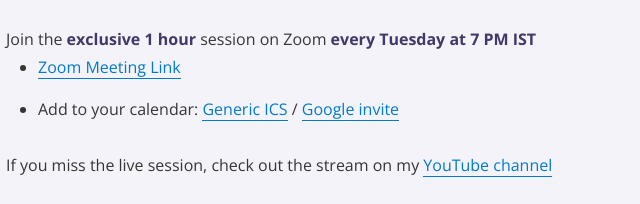
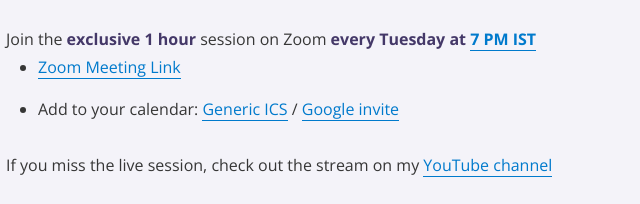
Before and after one commit to balavishnuvj/balavishnuvj-gatsby, a Gatsby site: page /ama in a window 1280 px wide. Shown: the part 364-568 px from the top of the page, 62-702 px from the left. Built offline with nearby package versions, Linux system fonts and the light colour scheme; Gatsby itself is replaced by a stand-in of ours; some packages are replaced by stand-ins of ours.

Commit message:
fix: add time link

```diff
--- a/src/pages/ama.js
+++ b/src/pages/ama.js
@@ -67,7 +67,9 @@ export default function Projects({ ...props }) {
           </p>
           <p>
             Join the <Highlighted>exclusive 1 hour</Highlighted> session on Zoom{" "}
-            <Highlighted>every Tuesday at 7 PM IST</Highlighted>
+            <Highlighted>
+              every Tuesday at <a href="https://bala.at/ask-time">7 PM IST</a>
+            </Highlighted>
             <Ul>
               <li>
                 <a href="https://bala.at/ask-zoom">Zoom Meeting Link</a>
```
